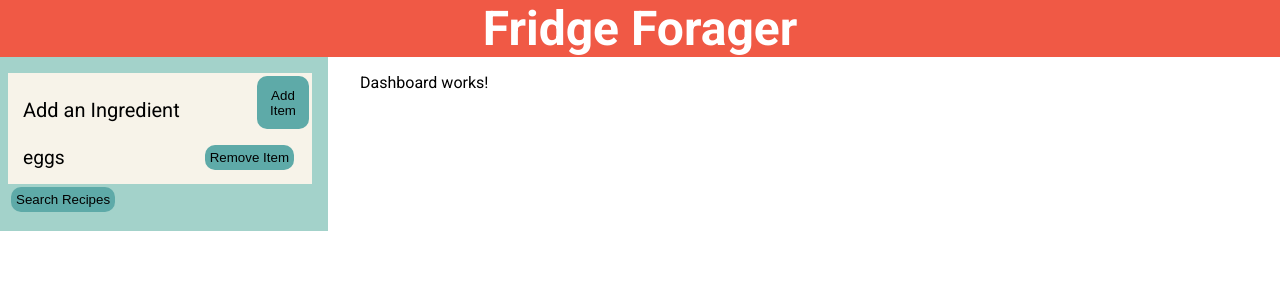
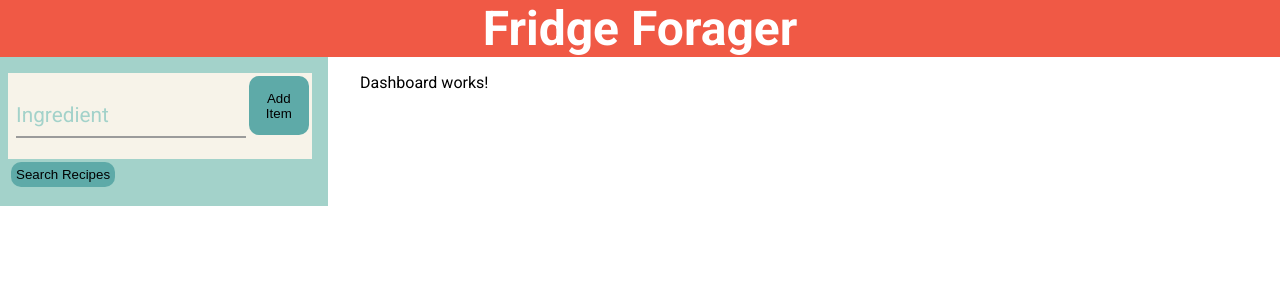
Before and after one commit to Fridge-Forager/Fridge-Forager-React, a React (Create React App) app in the folder client/: page / in a window 1280 px wide. Shown: the top 300 px of the page. Built offline with nearby package versions, Linux system fonts and the light colour scheme; the HTML template or start-up script is replaced by a standard one.

Commit message:
state for ingredient and ingredient List, adding and deleting functions work

```diff
--- a/client/src/components/navbar/navbar.scss
+++ b/client/src/components/navbar/navbar.scss
@@ -3,7 +3,7 @@
   flex-direction: row;
   justify-content: center;
   align-items: center;
-  color: white;
+  color: $white;
   background-color: $red;
   font-weight: 700;
   font-size: 3rem;
--- a/client/src/components/sidebar/Sidebar.js
+++ b/client/src/components/sidebar/Sidebar.js
@@ -1,22 +1,73 @@
+/* eslint-disable react/no-array-index-key */
 import React, {useState} from "react";
 
 const Sidebar = () => {
   const [ingredient, setIngredient] = useState('');
+  const [ingredientList, setIngredientList] = useState([]);
+
+  const handleChange = (e) => {
+    if (e.target.id === 'ingredient') {
+      setIngredient(e.target.value);
+    }
+  };
+
+  const addIngredient = () => {
+    setIngredientList([...ingredientList, ingredient]);
+    setIngredient('');
+  }
+
+  const deleteIngredient = (item) => {
+    setIngredientList(ingredientList.filter((e) => e !== item));
+  }
+
+  const searchForRecipes = () => {
+    console.log('searched');
+  }
 
   return (
     <>
       <div className="sidebar col">
         <div className="formDiv">
-          <div className="form">
-            Add an Ingredient
+          <div className="form__group">
+            <input
+              type="text"
+              className="form__field"
+              placeholder="Ingredient"
+              name="ingredient"
+              id="ingredient" required
+              value={ingredient}
+              onChange={handleChange}
+            />
+            <label htmlFor="ingredient" className="form__label">Ingredient</label>
           </div>
-          <button type="button" className="addIngredientBtn">Add Item</button>
+          <button
+            type="button"
+            className="addIngredientBtn"
+            onClick={addIngredient}
+          >
+            Add Item
+          </button>
         </div>
         <div className="ingredientsList">
-          <div className="foodItem">eggs</div>
-          <button type="button" className="removeBtn">Remove Item</button>
+          {ingredientList.map( (item, idx) =>
+          <div key={idx.toString()+item}>
+            <div className="foodItem">{item}</div>
+            <button
+              type="button"
+              className="removeBtn"
+              onClick={() => deleteIngredient(item)}
+            >
+                Remove Item
+            </button>
+            </div>
+          )}
+
         </div>
-          <button type="button" className="searchBtn">Search Recipes</button>
+          <button
+          type="button"
+          className="searchBtn"
+          onClick={() => searchForRecipes()}
+          >Search Recipes</button>
         </div>
     </>
   );
--- a/client/src/components/sidebar/sidebar.scss
+++ b/client/src/components/sidebar/sidebar.scss
@@ -37,8 +37,9 @@
 
 .ingredientsList {
   display: flex;
+  flex-direction: column;
   justify-content: space-between;
-  align-items: center;
+  align-items: flex-start;
 	padding: 10px 15px;
 	border-bottom: 1px solid $pearl;
   background-color: $pearl;
@@ -76,3 +77,64 @@
     box-shadow: 0 12px 16px 0 rgba(0,0,0,0.24), 0 17px 50px 0 rgba(0,0,0,0.19);
   }
 }
+
+/// input ////////////////////////////
+.form__group {
+  position: relative;
+  padding: 15px 0 0;
+  margin-top: 10px;
+  margin-left: .5rem;
+  width: 80%;
+}
+
+.form__field {
+  width: 100%;
+  border: 0;
+  border-bottom: 2px solid $gray;
+  outline: 0;
+  font-size: 1.3rem;
+  color: $red;
+  padding: 7px 0;
+  background: transparent;
+  transition: border-color 0.2s;
+
+  &::placeholder {
+    color: transparent;
+  }
+
+  &:placeholder-shown ~ .form__label {
+    font-size: 1.3rem;
+    cursor: text;
+    top: 20px;
+  }
+}
+
+.form__label {
+  position: absolute;
+  top: 0;
+  display: block;
+  transition: 0.2s;
+  font-size: 1rem;
+  color: $lightBlue;
+}
+
+.form__field:focus {
+  ~ .form__label {
+    position: absolute;
+    top: 0;
+    display: block;
+    transition: 0.2s;
+    font-size: 1rem;
+    color: $gray;
+    font-weight:700;
+  }
+  padding-bottom: 6px;
+  font-weight: 700;
+  border-width: 3px;
+  border-image: linear-gradient(to right, $lightBlue,$blue);
+  border-image-slice: 1;
+}
+/* reset input */
+.form__field{
+  &:required,&:invalid { box-shadow:none; }
+}
--- a/client/src/globalStyles/_colors.scss
+++ b/client/src/globalStyles/_colors.scss
@@ -4,3 +4,4 @@ $blue: #5eaaa8;
 $red: #f05945;
 $black: #000;
 $white: #fff;
+$gray: #9b9b9b;
```
Also changed, not shown: .eslintrc.js.
